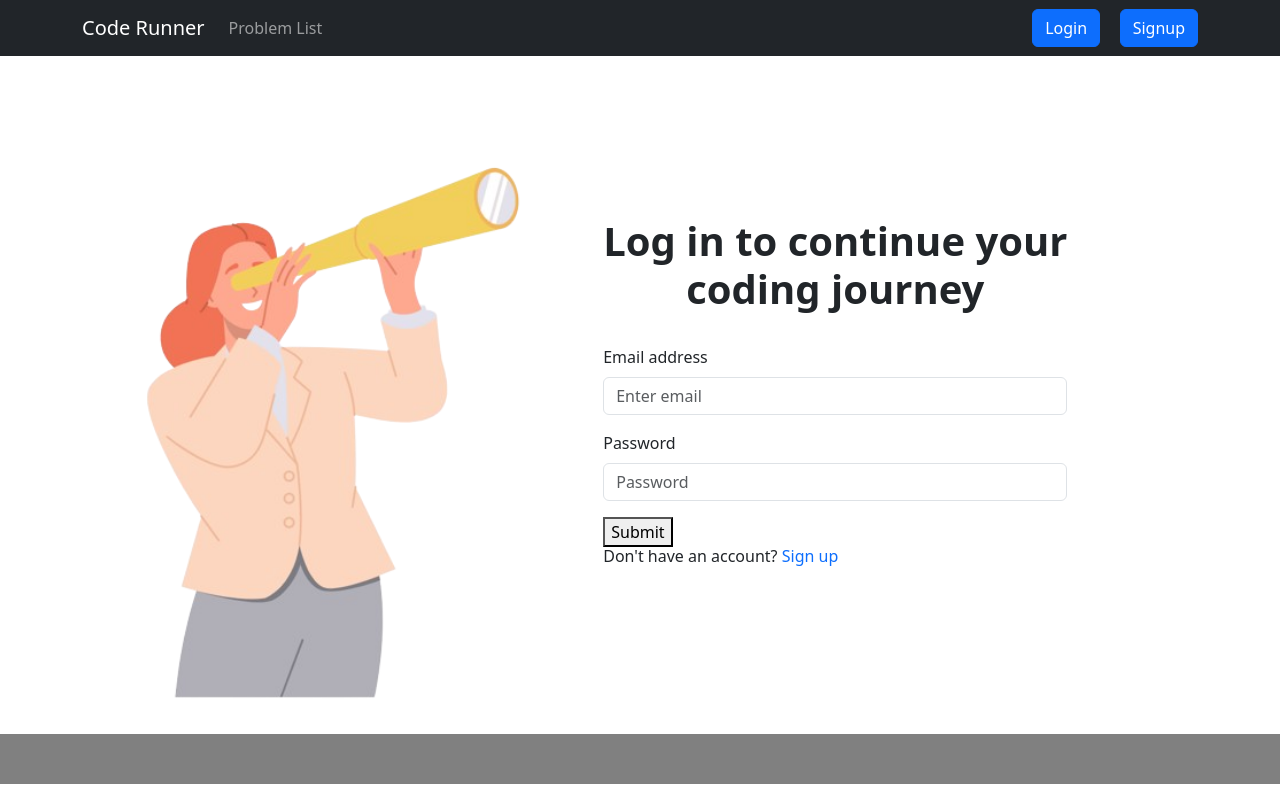
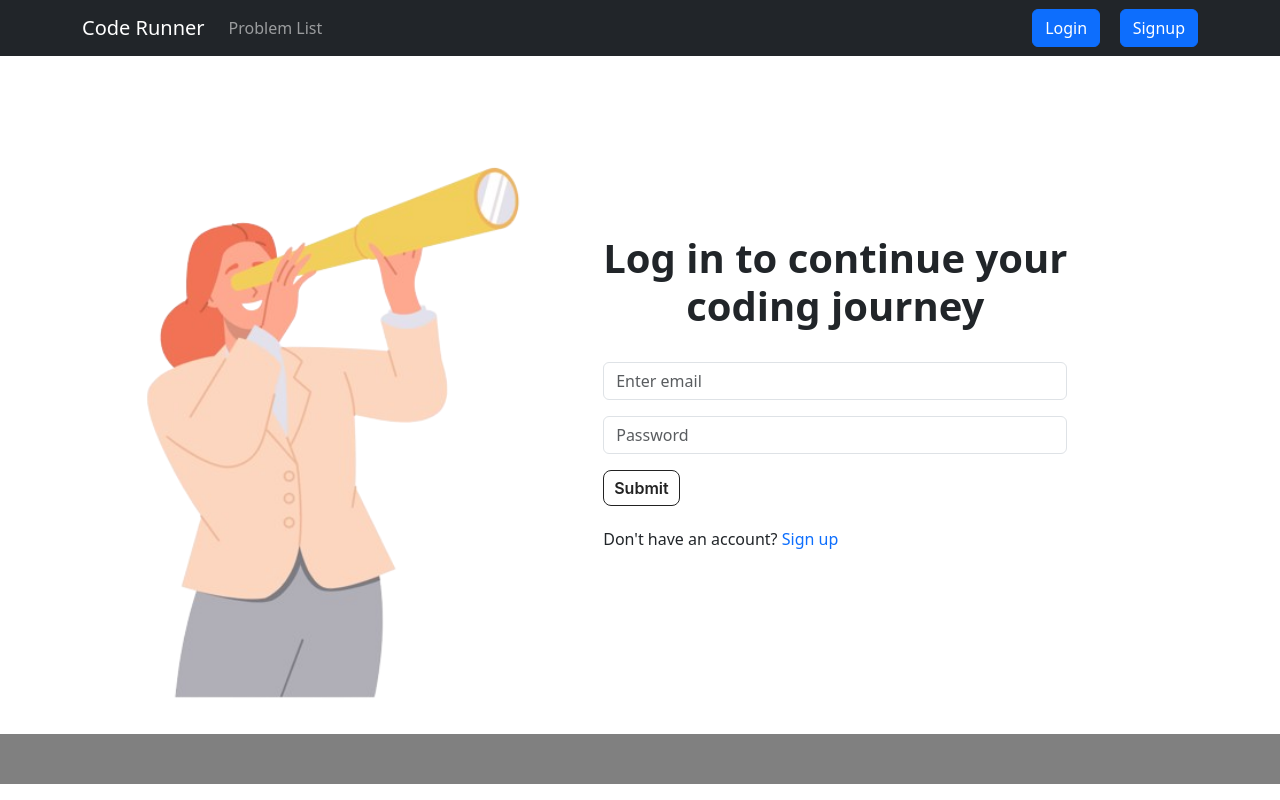
Before and after one commit to ShauryaMalhan/Dev_Algo, a React (Vite) app in the folder oj/: page /login in a window 1280 px wide. Built offline with nearby package versions, Linux system fonts and the light colour scheme.

Commit message:
Added some styles for login page

```diff
--- a/oj/src/components/common/login.jsx
+++ b/oj/src/components/common/login.jsx
@@ -1,8 +1,20 @@
 import "../stylesheets/login.css";
 import { Link } from "react-router-dom";
 import Form from "react-bootstrap/Form";
+import { useState } from "react";
 
 const Login = () => {
+  const [email, setEmail] = useState("");
+  const [password, setPassword] = useState("");
+
+  const handleEmailChange = (e) => {
+    setEmail(e.target.value);
+  };
+
+  const handlePasswordChange = (e) => {
+    setPassword(e.target.value);
+  };
+
   return (
     <>
       <div className="flex">
@@ -16,25 +28,28 @@ const Login = () => {
           <br></br>
           <Form className="loginform">
             <Form.Group className="mb-3" controlId="formGroupEmail">
-              <Form.Label htmlFor="email">Email address</Form.Label>
+              <Form.Label htmlFor="email" className="emaillabel">Email address</Form.Label>
               <Form.Control
                 id="email"
                 name="email"
                 type="email"
                 placeholder="Enter email"
+                onChange={handleEmailChange}
               />
             </Form.Group>
             <Form.Group className="mb-3" controlId="formGroupPassword">
-              <Form.Label htmlFor="password">Password</Form.Label>
+              <Form.Label className="passwordlabel" htmlFor="password">Password</Form.Label>
               <Form.Control
                 id="password"
                 name="password"
                 type="password"
                 placeholder="Password"
+                onChange={handlePasswordChange}
               />
             </Form.Group>
-            <button type="submit">Submit</button>
+            <button type="submit" className={`loginformbtn  ${email.length > 5 & password.length > 5 ? "btn-green" : ""}`} >Submit</button>
           </Form>
+          <br></br>
           <h6>
             Don't have an account?{" "}
             <Link to="/signup" className="createAccount">
--- a/oj/src/components/stylesheets/login.css
+++ b/oj/src/components/stylesheets/login.css
@@ -33,3 +33,59 @@ h1 {
 .createAccount {
     text-decoration: none;
 }
+
+.loginformbtn {
+  background-color: #FFFFFF;
+  border: 1px solid #222222;
+  border-radius: 8px;
+  box-sizing: border-box;
+  color: #222222;
+  cursor: pointer;
+  display: inline-block;
+  font-family: Circular,-apple-system,BlinkMacSystemFont,Roboto,"Helvetica Neue",sans-serif;
+  font-size: 16px;
+  font-weight: 600;
+  line-height: 20px;
+  margin: 0;
+  outline: none;
+  padding: 7px 10px;
+  position: relative;
+  text-align: center;
+  text-decoration: none;
+  touch-action: manipulation;
+  transition: box-shadow .2s,-ms-transform .1s,-webkit-transform .1s,transform .1s;
+  user-select: none;
+  -webkit-user-select: none;
+  width: auto;
+}
+
+.loginformbtn:focus-visible {
+  box-shadow: #222222 0 0 0 2px, rgba(255, 255, 255, 0.8) 0 0 0 4px;
+  transition: box-shadow .2s;
+}
+
+.loginformbtn:active {
+  background-color: #F7F7F7;
+  border-color: #000000;
+  transform: scale(.96);
+}
+
+.loginformbtn:disabled {
+  border-color: #DDDDDD;
+  color: #DDDDDD;
+  cursor: not-allowed;
+  opacity: 1;
+}
+
+.btn-green {
+    background-color: green;
+    color: white;
+  }
+
+  .emaillabel {
+    display: none;
+  }
+
+  .passwordlabel {
+    display: none;
+  }
--- a/oj/src/components/user/Navbar.jsx
+++ b/oj/src/components/user/Navbar.jsx
@@ -1,16 +1,14 @@
 import Container from "react-bootstrap/Container";
 import Nav from "react-bootstrap/Nav";
 import Navbar from "react-bootstrap/Navbar";
-import NavDropdown from "react-bootstrap/NavDropdown";
 import { Link } from "react-router-dom";
 import { useLocation } from "react-router-dom";
 import { useEffect } from "react";
 import Button from "react-bootstrap/Button";
-import '../stylesheets/navbar.css'
+import '../stylesheets/navbar.css';
 
 const Usernavbar = () => {
   let location = useLocation();
-
   useEffect(() => {}, [location]);
   return (
     <Navbar expand="lg" className="navbar-dark bg-dark">
```
Also changed, not shown: 1 other file (tests, documents, lock files or other folders).
